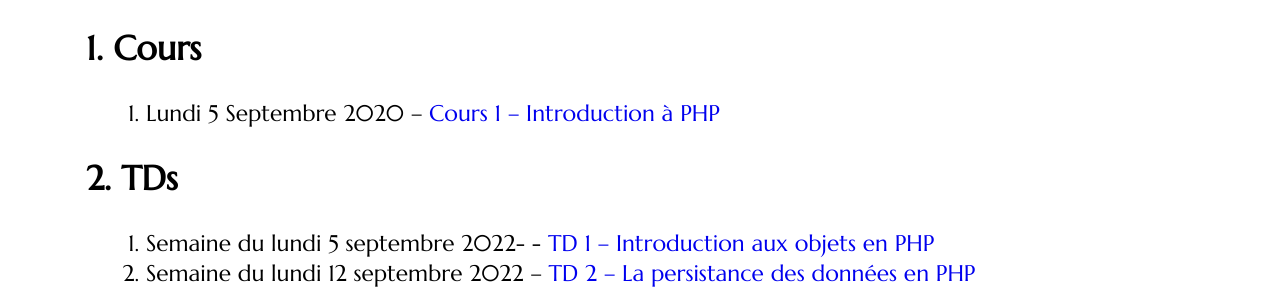
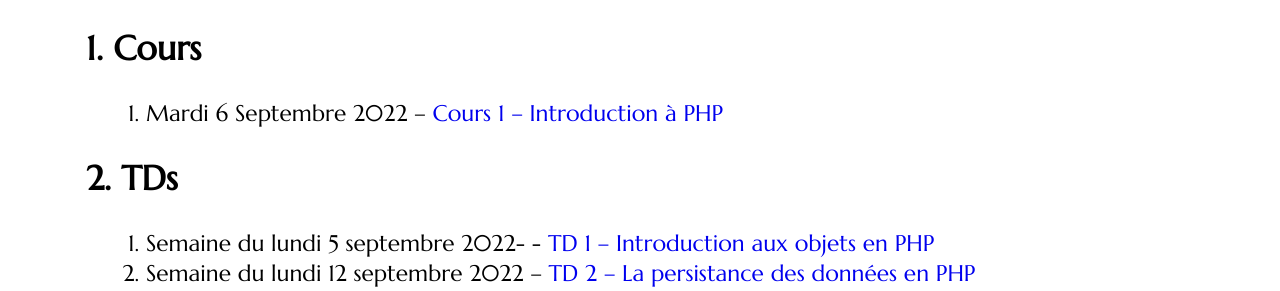
Before and after one commit to romainlebreton/R3.01-DeveloppementWeb, a Jekyll site: the page built from index.md, in a window 1280 px wide. Shown: the part 255-546 px from the top of the page. Built offline with Jekyll 4.4.1, drawn with Linux system fonts in a browser that asks for light colours; some web fonts are replaced.

Commit message:
màj date premier cours

```diff
--- a/index.md
+++ b/index.md
@@ -10,7 +10,7 @@ Cours à l'IUT de Montpellier - 2ème année
 
 ## Cours
 
-1. Lundi 5 Septembre 2020 -- [Cours 1 -- Introduction à PHP](classes/class1.html)
+1. Mardi 6 Septembre 2022 -- [Cours 1 -- Introduction à PHP](classes/class1.html)
    <!-- Accéder à l'[amphi à distance via Moodle](https://moodle.umontpellier.fr/mod/bigbluebuttonbn/view.php?id=291203) -->
    <!-- et à son enregistrement -->
 
```
